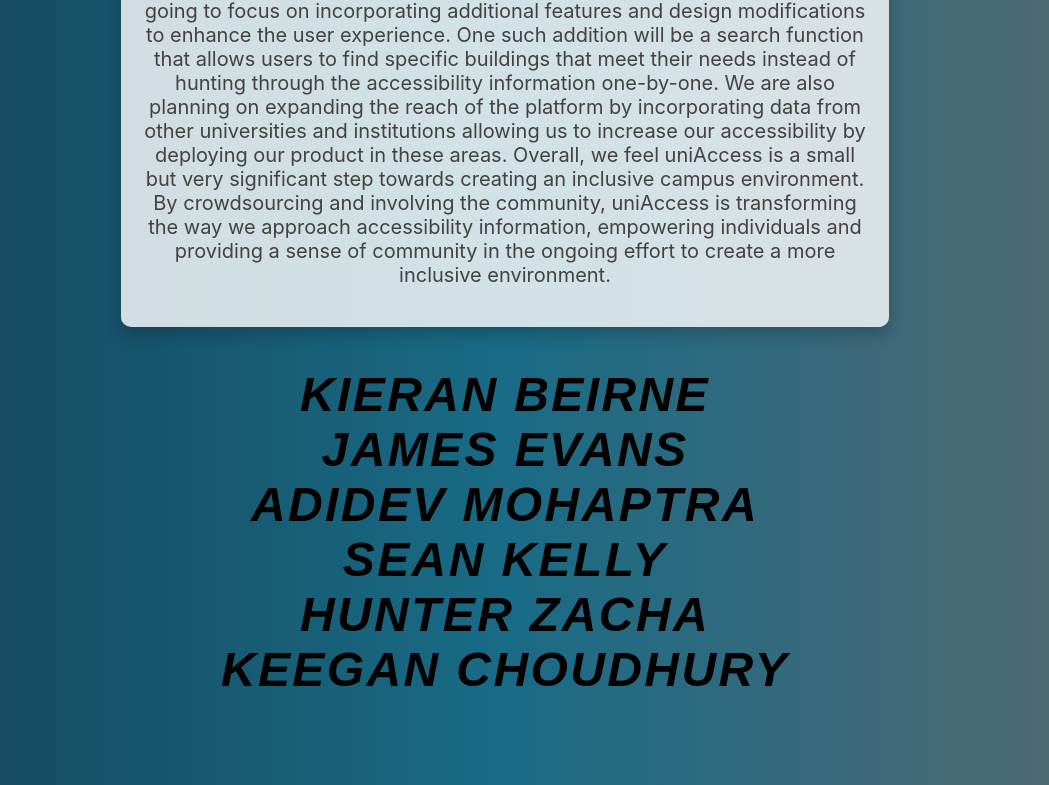
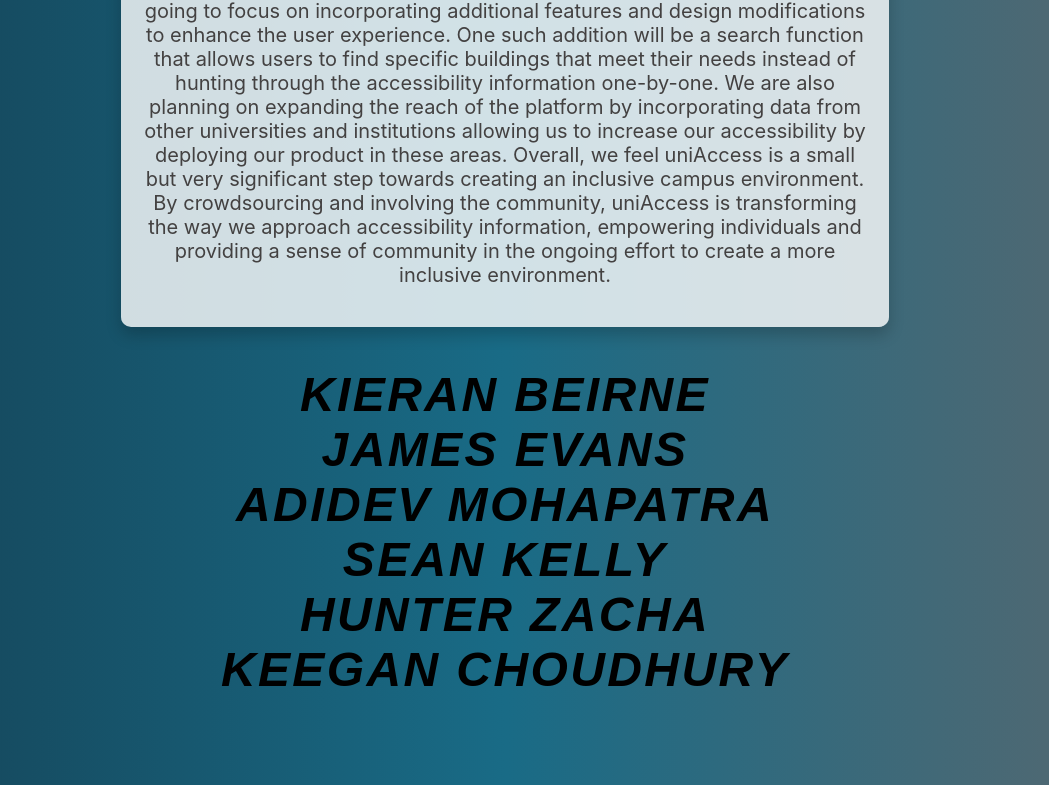
Before and after one commit to kieranbeirne/uniAccess, a React (Create React App) app: page / in a window 1280 px wide. Shown: the part 4506-5291 px from the top of the page, without its empty margins (135-1184 px from the left). Built offline with nearby package versions, Linux system fonts and the light colour scheme.

Commit message:
fixed adidevs last name

```diff
--- a/src/App.js
+++ b/src/App.js
@@ -104,7 +104,7 @@
       <filter id="motion-blur-filter" filterUnits="userSpaceOnUse">
        </filter>
     </svg>
-    <span>Adidev Mohaptra</span>
+    <span>Adidev Mohapatra</span>
   </div>
 
   <div class="">
```
